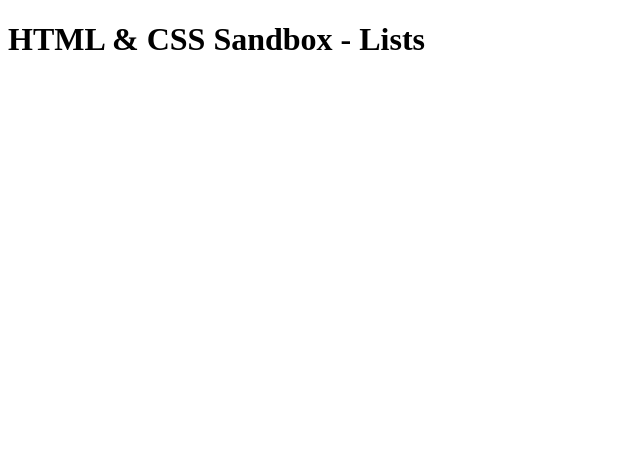
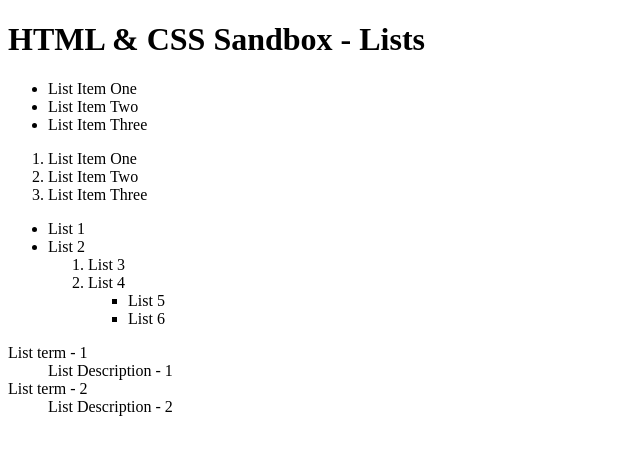
Before and after one commit to PawanKumarTummawar/Udemy-Html-Css-Practice, a plain HTML site: page 01-essential-html/03-lists/index.html in a window 1280 px wide. Shown: the whole page, without its empty margins (0-640 px from the left). Drawn offline with Linux system fonts and the light colour scheme.

Commit message:
Lists practiced

```diff
--- a/01-essential-html/03-lists/index.html
+++ b/01-essential-html/03-lists/index.html
@@ -7,5 +7,37 @@
     </head>
     <body>
         <h1>HTML & CSS Sandbox - Lists</h1>
+
+        <ul>
+            <li>List Item One</li>
+            <li>List Item Two</li>
+            <li>List Item Three</li>
+        </ul>
+
+        <ol>
+            <li>List Item One</li>
+            <li>List Item Two</li>
+            <li>List Item Three</li>
+        </ol>
+
+        <ul>
+            <li>List 1</li>
+            <li>List 2</li>
+            <ol>
+                <li>List 3</li>
+                <li>List 4</li>
+                <ul>
+                    <li>List 5</li>
+                    <li>List 6</li>
+                </ul>
+            </ol>
+        </ul>
+
+        <dl>
+            <dt>List term - 1</dt>
+            <dd>List Description - 1</dd>
+            <dt>List term - 2</dt>
+            <dd>List Description - 2</dd>
+        </dl>
     </body>
 </html>
```
Lines whose indentation alone changed are shown as unchanged.
